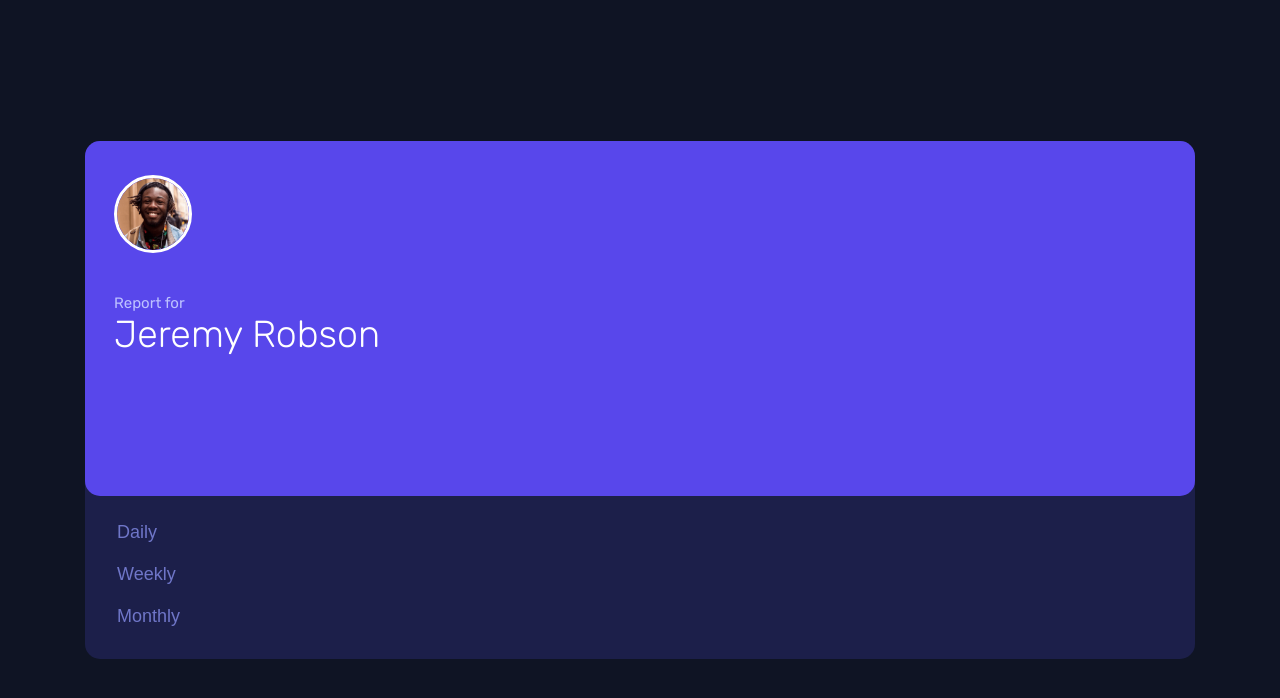
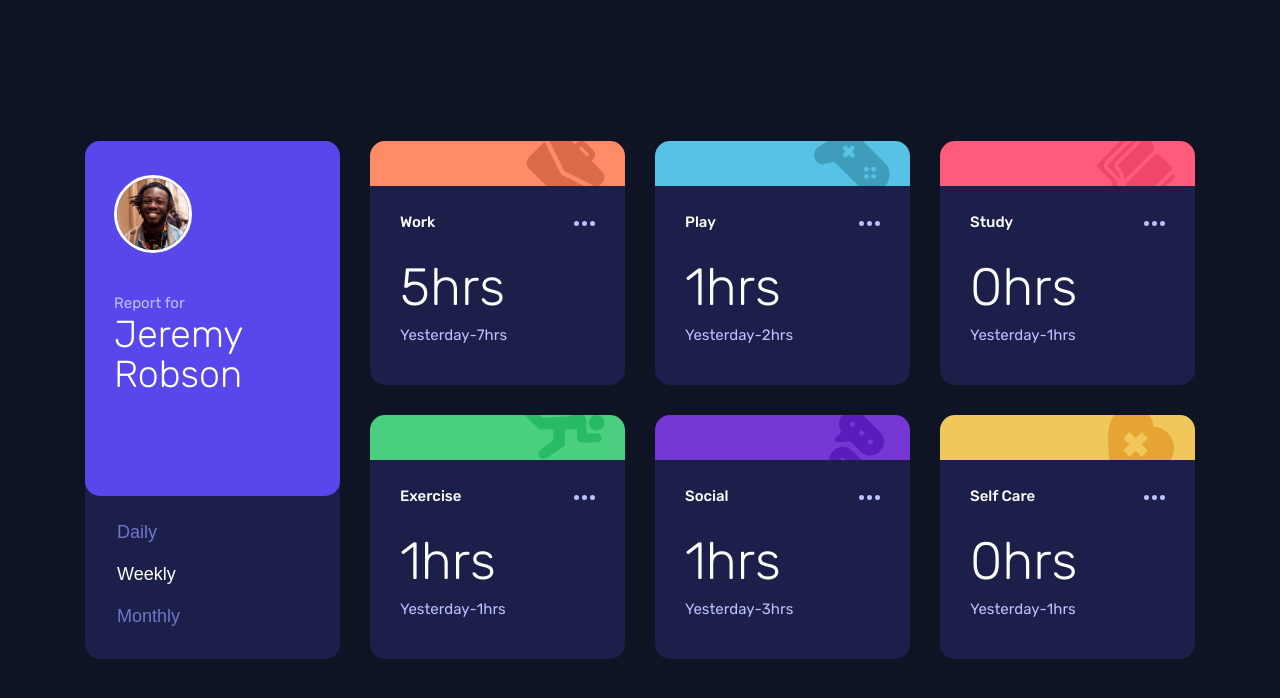
Before and after one commit to GabrielDeFreitas/front-end-mentor-challenges, a plain HTML site: page time-tracking-dashboard-main/index.html in a window 1280 px wide. Drawn offline with Linux system fonts and the light colour scheme.

Commit message:
JS component

```diff
--- a/time-tracking-dashboard-main/index.html
+++ b/time-tracking-dashboard-main/index.html
@@ -16,25 +16,29 @@
 
     <section class="activity-tracker__menu">
       <div class="activity-tracker__owner">
-        <img src="./images/image-jeremy.png" alt="" class="activity-tracker__owner-img">
+        <img src="images/image-jeremy.png" alt="image-jeremy" class="activity-tracker__owner-img">
         <div class="activity-tracker__owner-container">
-          <p class="activity-tracker__owner-for">Report for</p>
-          <h1 class="activity-tracker__owner-name">Jeremy Robson</h1>
+          <p class="activity-tracker__owner-for">
+            Report for
+          </p>
+          <h1 class="activity-tracker__owner-name">
+            Jeremy Robson
+          </h1>
         </div>
       </div>
       <div class="activity-tracker__options">
         <button class="activity-tracker__option" data-option="daily">
           Daily
         </button>
-        <button class="activity-tracker__option" data-option="weekly">
+        <button class="activity-tracker__option" data-option="daily">
           Weekly
         </button>
-        <button class="activity-tracker__option" data-option="monthly">
+        <button class="activity-tracker__option" data-option="daily">
           Monthly
         </button>
       </div>
     </section>
 
-</section>
+  </section>
 </body>
 </html>
--- a/time-tracking-dashboard-main/script.js
+++ b/time-tracking-dashboard-main/script.js
@@ -1 +1,89 @@
-console.log("test")
+const buttons = [...document.querySelectorAll('.activity-tracker__option')]
+let data = []
+
+const listenToButtons = (array) => {
+    array.forEach(button => {
+        button.addEventListener('click', () => {
+            activateClickedButton(button)
+            const clickedOption = button.dataset.option
+            renderCards(clickedOption)
+        })
+    })
+};
+
+const activateClickedButton = (button) => {
+    buttons.forEach(b => b.classList.remove('active'))
+    button.classList.add('active')
+}
+
+const loadData = async () => {
+    // Fetch data
+    const response = await fetch('./data.json')
+    const fetchedData = await response.json()
+    data = fetchedData
+    buttons[1].click()
+}
+
+const clearActivities = () => {
+    //Clear all activities from html
+    const activities = document.querySelectorAll('.activity-tracker__activity')
+    activities.forEach(a => a.remove())
+}
+
+const renderCards = async (clickedOption) => {
+    clearActivities()
+    const activityTracker = document.querySelector('section.activity-tracker')
+
+    const calcTimeframe = (option) => {
+        if (option === 'daily') {
+            return 'Yesterday'
+        } else if (option === 'weekly') {
+            return 'Last Week'
+        } else if (option === 'monthly') {
+            return 'Last Month'
+        }
+    }
+
+    data.forEach(activity => {
+        const name = activity.title
+        const activityClass = name.toLowerCase().replace(' ', '-')
+        const timeframeData = activity.timeframes[clickedOption]
+        const previousTimeframe = calcTimeframe(clickedOption)
+        const section = document.createElement('section')
+        section.classList.add('activity-tracker__activity', activityClass)
+        const stringToInject = `
+        <div class="activity__bg">
+            <img src="./images/icon-${activityClass}.svg" alt="">
+        </div>
+        <div class="activity__info">
+         <header class="activity__header">
+          <h2 class="activity__name">
+            ${name}
+          </h2>
+          <div class="activity__options">
+            <svg width="21" height="5" xmlns="http://www.w3.org/2000/svg">
+              <path
+                d="M2.5 0a2.5 2.5 0 1 1 0 5 2.5 2.5 0 0 1 0-5Zm8 0a2.5 2.5 0 1 1 0 5 2.5 2.5 0 0 1 0-5Zm8 0a2.5 2.5 0 1 1 0 5 2.5 2.5 0 0 1 0-5Z"
+                fill="#BBC0FF" fill-rule="evenodd" />
+            </svg>
+           </div>
+         </header>
+        <div class="activity__timeframes">
+          <h3 class="activity__current-timeframe">
+            ${timeframeData.current}hrs
+          </h3>
+          <div class="activity__previous-timeframe">
+            <p class="time-window">${previousTimeframe}</p>
+            <p> - </p>
+            <p class="time">${timeframeData.previous}hrs</p>
+          </div>
+         </div>
+        </div>
+        `
+        section.innerHTML = stringToInject
+        activityTracker.append(section)
+    })
+};
+
+listenToButtons(buttons)
+loadData()
```
